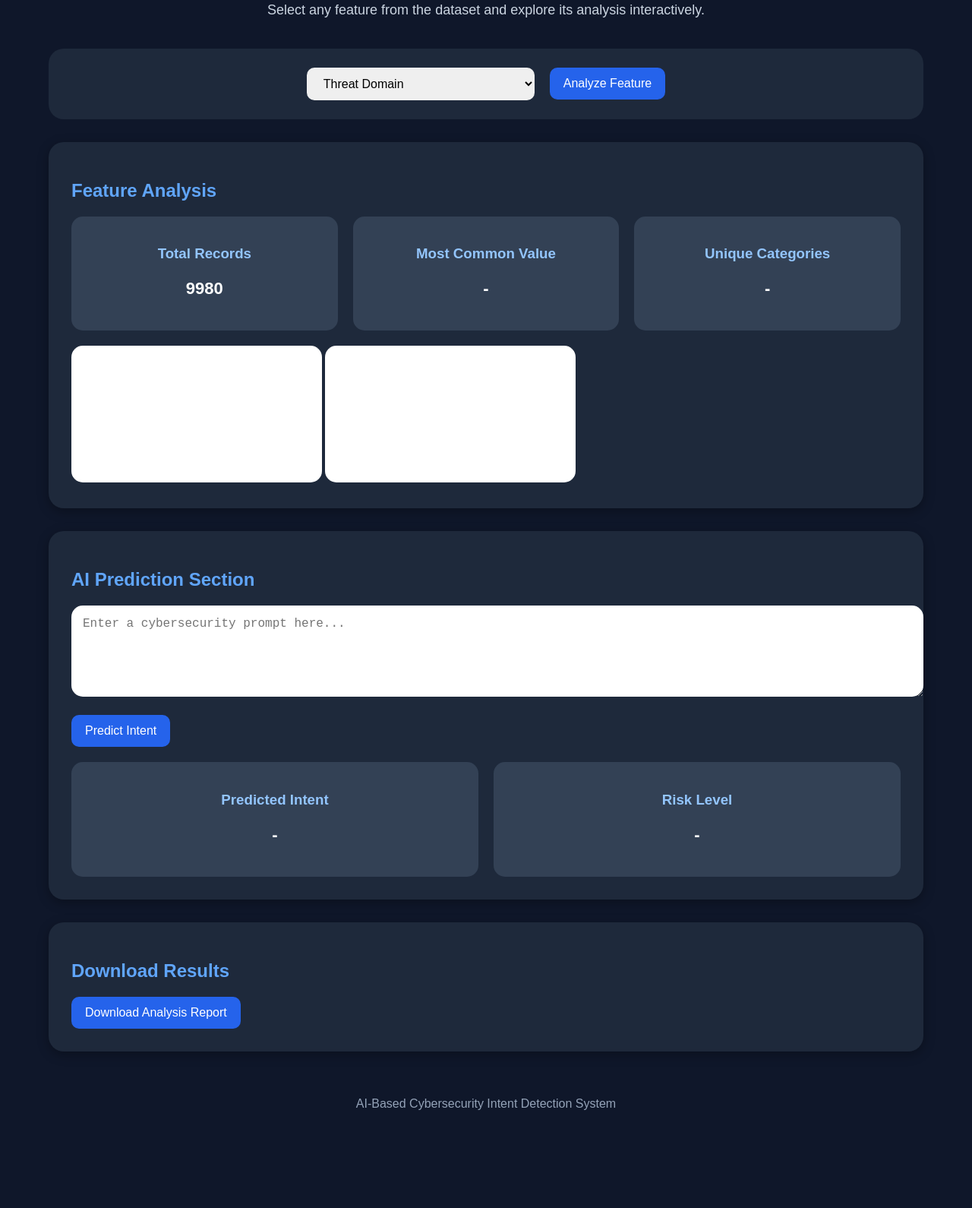
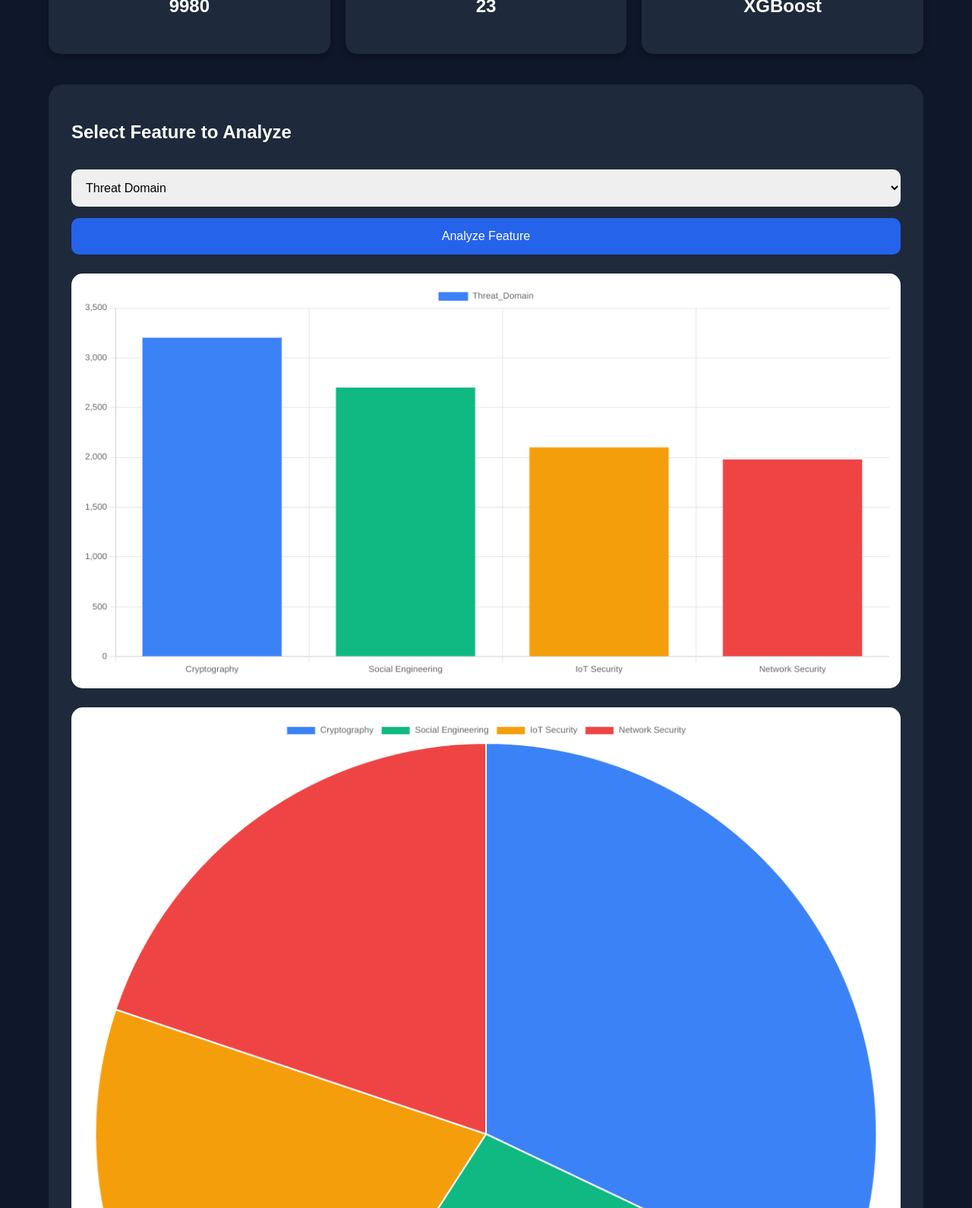
Before and after one commit to maream1234/xgboost222-results, a plain HTML site: page index.html in a window 1280 px wide. Shown: the part 282-1872 px from the top of the page at 76% size. Before the commit the page ends 1804 px from the top, so only its background shows below. Drawn offline with nearby package versions, Linux system fonts and the light colour scheme.

Commit message:
Refactor index.html for improved layout and features

```diff
--- a/index.html
+++ b/index.html
@@ -2,16 +2,17 @@
 <html lang="en">
 <head>
   <meta charset="UTF-8" />
-  <meta name="viewport" content="width=device-width, initial-scale=1.0" />
-  <title>Interactive Dataset Analysis Dashboard</title>
+  <meta name="viewport" content="width=device-width, initial-scale=1.0"/>
+  <title>Cybersecurity Dataset Dashboard</title>
+
   <script src="https://cdn.jsdelivr.net/npm/chart.js"></script>
+
   <style>
     body {
+      margin: 0;
       font-family: Arial, sans-serif;
       background: #0f172a;
       color: white;
-      margin: 0;
-      padding: 0;
     }
 
     .container {
@@ -27,36 +28,55 @@
     }
 
     .header h1 {
-      font-size: 42px;
+      font-size: 40px;
       margin-bottom: 10px;
     }
 
     .header p {
       color: #cbd5e1;
-      font-size: 18px;
     }
 
-    .controls {
+    .top-cards {
+      display: grid;
+      grid-template-columns: repeat(auto-fit, minmax(220px, 1fr));
+      gap: 20px;
+      margin-bottom: 40px;
+    }
+
+    .card {
       background: #1e293b;
       padding: 25px;
-      border-radius: 20px;
-      margin-bottom: 30px;
-      display: flex;
-      flex-wrap: wrap;
-      gap: 20px;
-      align-items: center;
-      justify-content: center;
+      border-radius: 15px;
+      text-align: center;
+      box-shadow: 0 4px 10px rgba(0,0,0,0.3);
     }
 
-    select, button {
-      padding: 12px 18px;
+    .card h3 {
+      color: #60a5fa;
+      margin-bottom: 10px;
+    }
+
+    .card p {
+      font-size: 24px;
+      font-weight: bold;
+    }
+
+    .section {
+      background: #1e293b;
+      padding: 30px;
+      border-radius: 20px;
+      margin-bottom: 40px;
+    }
+
+    select,
+    textarea,
+    button {
+      width: 100%;
+      padding: 15px;
       border-radius: 10px;
       border: none;
+      margin-top: 15px;
       font-size: 16px;
-    }
-
-    select {
-      width: 300px;
     }
 
     button {
@@ -70,126 +90,96 @@
       background: #1d4ed8;
     }
 
-    .analysis-box {
-      background: #1e293b;
-      border-radius: 20px;
-      padding: 30px;
-      margin-bottom: 30px;
-      box-shadow: 0 4px 15px rgba(0,0,0,0.3);
-    }
-
-    .analysis-box h2 {
-      margin-bottom: 20px;
-      color: #60a5fa;
-    }
-
-    .cards {
-      display: grid;
-      grid-template-columns: repeat(auto-fit, minmax(200px, 1fr));
-      gap: 20px;
-      margin-top: 20px;
-    }
-
-    .card {
-      background: #334155;
-      padding: 20px;
-      border-radius: 15px;
-      text-align: center;
-    }
-
-    .card h3 {
-      margin-bottom: 10px;
-      color: #93c5fd;
-    }
-
-    .card p {
-      font-size: 22px;
-      font-weight: bold;
-    }
-
     canvas {
       background: white;
       border-radius: 15px;
       padding: 15px;
-      margin-top: 20px;
+      margin-top: 25px;
+    }
+
+    .prediction-results {
+      display: grid;
+      grid-template-columns: repeat(auto-fit, minmax(220px, 1fr));
+      gap: 20px;
+      margin-top: 25px;
     }
 
     footer {
       text-align: center;
-      padding: 20px;
       color: #94a3b8;
       margin-top: 40px;
+      padding-bottom: 30px;
     }
   </style>
 </head>
+
 <body>
 
 <div class="container">
 
   <div class="header">
-    <div style="display:flex;justify-content:center;gap:20px;flex-wrap:wrap;margin-bottom:25px;">
-      <div class="card" style="min-width:180px;">
-        <h3>Total Records</h3>
-        <p>9980</p>
-      </div>
-      <div class="card" style="min-width:180px;">
-        <h3>Total Features</h3>
-        <p>23</p>
-      </div>
-      <div class="card" style="min-width:180px;">
-        <h3>Best Model</h3>
-        <p>XGBoost</p>
-      </div>
-    </div>
-    <h1>Interactive Cybersecurity Dataset Analysis</h1>
-    <p>Select any feature from the dataset and explore its analysis interactively.</p>
+    <h1>Cybersecurity Dataset Analysis Dashboard</h1>
+    <p>Interactive AI-Based Feature Analysis System</p>
   </div>
 
-  <div class="controls">
-    <select id="featureSelect">
-      <option value="Threat_Domain">Threat Domain</option>
-      <option value="Intent_Label">Intent Label</option>
-      <option value="Model_Type">Model Type</option>
-      <option value="Language">Language</option>
-      <option value="Response_Complexity">Response Complexity</option>
-      <option value="Ethical_Compliance">Ethical Compliance</option>
-    </select>
+  <div class="top-cards">
 
-    <button onclick="analyzeFeature()">Analyze Feature</button>
-  </div>
-
-  <div class="analysis-box">
-    <h2 id="analysisTitle">Feature Analysis</h2>
-
-    <div class="cards">
     <div class="card">
       <h3>Total Records</h3>
       <p>9980</p>
     </div>
 
     <div class="card">
-        <h3>Most Common Value</h3>
-        <p id="topValue">-</p>
+      <h3>Total Features</h3>
+      <p>23</p>
     </div>
 
     <div class="card">
-        <h3>Unique Categories</h3>
-        <p id="uniqueCount">-</p>
-      </div>
+      <h3>Best Model</h3>
+      <p>XGBoost</p>
     </div>
 
-    <canvas id="featureChart"></canvas>
-    <canvas id="pieChart"></canvas>
   </div>
 
-  <div class="analysis-box">
+  <div class="section">
+
+    <h2>Select Feature to Analyze</h2>
+
+    <select id="featureSelect">
+      <option value="Threat_Domain">Threat Domain</option>
+      <option value="Intent_Label">Intent Label</option>
+      <option value="Language">Language</option>
+      <option value="Model_Type">Model Type</option>
+      <option value="Response_Complexity">Response Complexity</option>
+      <option value="Ethical_Compliance">Ethical Compliance</option>
+    </select>
+
+    <button onclick="analyzeFeature()">
+      Analyze Feature
+    </button>
+
+    <canvas id="barChart"></canvas>
+
+    <canvas id="pieChart"></canvas>
+
+  </div>
+
+  <div class="section">
+
     <h2>AI Prediction Section</h2>
 
-    <textarea id="userPrompt" rows="5" placeholder="Enter a cybersecurity prompt here..." style="width:100%;padding:15px;border-radius:15px;border:none;font-size:16px;"></textarea>
+    <textarea
+      id="userPrompt"
+      rows="5"
+      placeholder="Enter a cybersecurity prompt..."
+    ></textarea>
 
-    <button onclick="predictIntent()" style="margin-top:20px;">Predict Intent</button>
+    <button onclick="predictIntent()">
+      Predict Intent
+    </button>
 
-    <div class="cards">
+    <div class="prediction-results">
+
       <div class="card">
         <h3>Predicted Intent</h3>
         <p id="predictedIntent">-</p>
@@ -199,12 +189,19 @@
         <h3>Risk Level</h3>
         <p id="riskLevel">-</p>
       </div>
-    </div>
+
     </div>
 
-  <div class="analysis-box">
-    <h2>Download Results</h2>
-    <button onclick="downloadReport()">Download Analysis Report</button>
+  </div>
+
+  <div class="section">
+
+    <h2>Download Analysis Report</h2>
+
+    <button onclick="downloadReport()">
+      Download Report
+    </button>
+
   </div>
 
   <footer>
@@ -214,49 +211,50 @@
 </div>
 
 <script>
+
 const featureData = {
+
   Threat_Domain: {
     labels: ['Cryptography', 'Social Engineering', 'IoT Security', 'Network Security'],
-      values: [3200, 2700, 2100, 1980],
-      top: 'Cryptography'
+    values: [3200, 2700, 2100, 1980]
   },
+
   Intent_Label: {
     labels: ['Educational', 'Defensive Query', 'Analytical', 'Malicious'],
-      values: [4200, 2800, 2100, 880],
-      top: 'Educational'
+    values: [4200, 2800, 2100, 880]
   },
+
+  Language: {
+    labels: ['English', 'Arabic'],
+    values: [7200, 2780]
+  },
+
   Model_Type: {
     labels: ['XGBoost', 'Random Forest', 'Logistic Regression'],
-      values: [3400, 3300, 3280],
-      top: 'XGBoost'
+    values: [3400, 3300, 3280]
   },
-    Language: {
-      labels: ['English', 'Arabic'],
-      values: [7200, 2780],
-      top: 'English'
-    },
+
   Response_Complexity: {
     labels: ['Low', 'Medium', 'High'],
-      values: [2200, 4800, 2980],
-      top: 'Medium'
+    values: [2200, 4800, 2980]
   },
+
   Ethical_Compliance: {
     labels: ['Compliant', 'Non-Compliant'],
-      values: [9970, 10],
-      top: 'Compliant'
+    values: [9970, 10]
   }
+
 };
 
 let barChart;
 let pieChart;
 
 function analyzeFeature() {
-    const feature = document.getElementById('featureSelect').value;
+
+  const feature =
+    document.getElementById("featureSelect").value;
+
   const data = featureData[feature];
-
-    document.getElementById('analysisTitle').innerText = feature + ' Analysis';
-    document.getElementById('topValue').innerText = data.top;
-    document.getElementById('uniqueCount').innerText = data.labels.length;
 
   if (barChart) {
     barChart.destroy();
@@ -266,84 +264,134 @@
     pieChart.destroy();
   }
 
-    const barCtx = document.getElementById('featureChart').getContext('2d');
+  const barCtx =
+    document.getElementById("barChart");
 
   barChart = new Chart(barCtx, {
+
     type: 'bar',
+
     data: {
+
       labels: data.labels,
+
       datasets: [{
         label: feature,
         data: data.values,
-          backgroundColor: ['#3b82f6', '#10b981', '#f59e0b', '#ef4444'],
-          borderRadius: 8
+        backgroundColor: [
+          '#3b82f6',
+          '#10b981',
+          '#f59e0b',
+          '#ef4444'
+        ]
       }]
-      },
-      options: {
-        responsive: true,
-        scales: {
-          y: {
-            beginAtZero: true
     }
-        }
-      }
+
   });
 
-    const pieCtx = document.getElementById('pieChart').getContext('2d');
+  const pieCtx =
+    document.getElementById("pieChart");
 
   pieChart = new Chart(pieCtx, {
+
     type: 'pie',
+
     data: {
+
       labels: data.labels,
+
       datasets: [{
         data: data.values,
-          backgroundColor: ['#3b82f6', '#10b981', '#f59e0b', '#ef4444']
+        backgroundColor: [
+          '#3b82f6',
+          '#10b981',
+          '#f59e0b',
+          '#ef4444'
+        ]
       }]
-      },
-      options: {
-        responsive: true
     }
+
   });
+
 }
 
 function predictIntent() {
-    const text = document.getElementById('userPrompt').value.toLowerCase();
 
-    let intent = 'Educational';
-    let risk = 'Low';
+  const text =
+    document.getElementById("userPrompt")
+    .value
+    .toLowerCase();
 
-    if (text.includes('hack') || text.includes('attack') || text.includes('bypass')) {
-      intent = 'Malicious';
-      risk = 'High';
-    } else if (text.includes('security') || text.includes('defense')) {
-      intent = 'Defensive Query';
-      risk = 'Medium';
-    } else if (text.includes('analysis')) {
-      intent = 'Analytical';
-      risk = 'Medium';
+  let intent = "Educational";
+  let risk = "Low";
+
+  if (
+    text.includes("hack") ||
+    text.includes("attack") ||
+    text.includes("bypass")
+  ) {
+
+    intent = "Malicious";
+    risk = "High";
+
   }
 
-    document.getElementById('predictedIntent').innerText = intent;
-    document.getElementById('riskLevel').innerText = risk;
+  else if (
+    text.includes("security") ||
+    text.includes("defense")
+  ) {
+
+    intent = "Defensive Query";
+    risk = "Medium";
+
+  }
+
+  else if (
+    text.includes("analysis")
+  ) {
+
+    intent = "Analytical";
+    risk = "Medium";
+
+  }
+
+  document.getElementById("predictedIntent")
+    .innerText = intent;
+
+  document.getElementById("riskLevel")
+    .innerText = risk;
+
 }
 
 function downloadReport() {
-    const content = 'Cybersecurity Dataset Analysis
+
+  const content =
+`Cybersecurity Dataset Analysis
 
 Best Model: XGBoost
 Accuracy: 0.8998
 Precision: 0.8954
 Recall: 0.8998
-F1-Score: 0.8924';
+F1-Score: 0.8924`;
 
-    const blob = new Blob([content], { type: 'text/plain' });
-    const link = document.createElement('a');
-    link.href = URL.createObjectURL(blob);
-    link.download = 'analysis_report.txt';
+  const blob =
+    new Blob([content], { type: 'text/plain' });
+
+  const link =
+    document.createElement("a");
+
+  link.href =
+    URL.createObjectURL(blob);
+
+  link.download =
+    "analysis_report.txt";
+
   link.click();
+
 }
 
 analyzeFeature();
+
 </script>
 
 </body>
```
Lines whose indentation alone changed are shown as unchanged.
